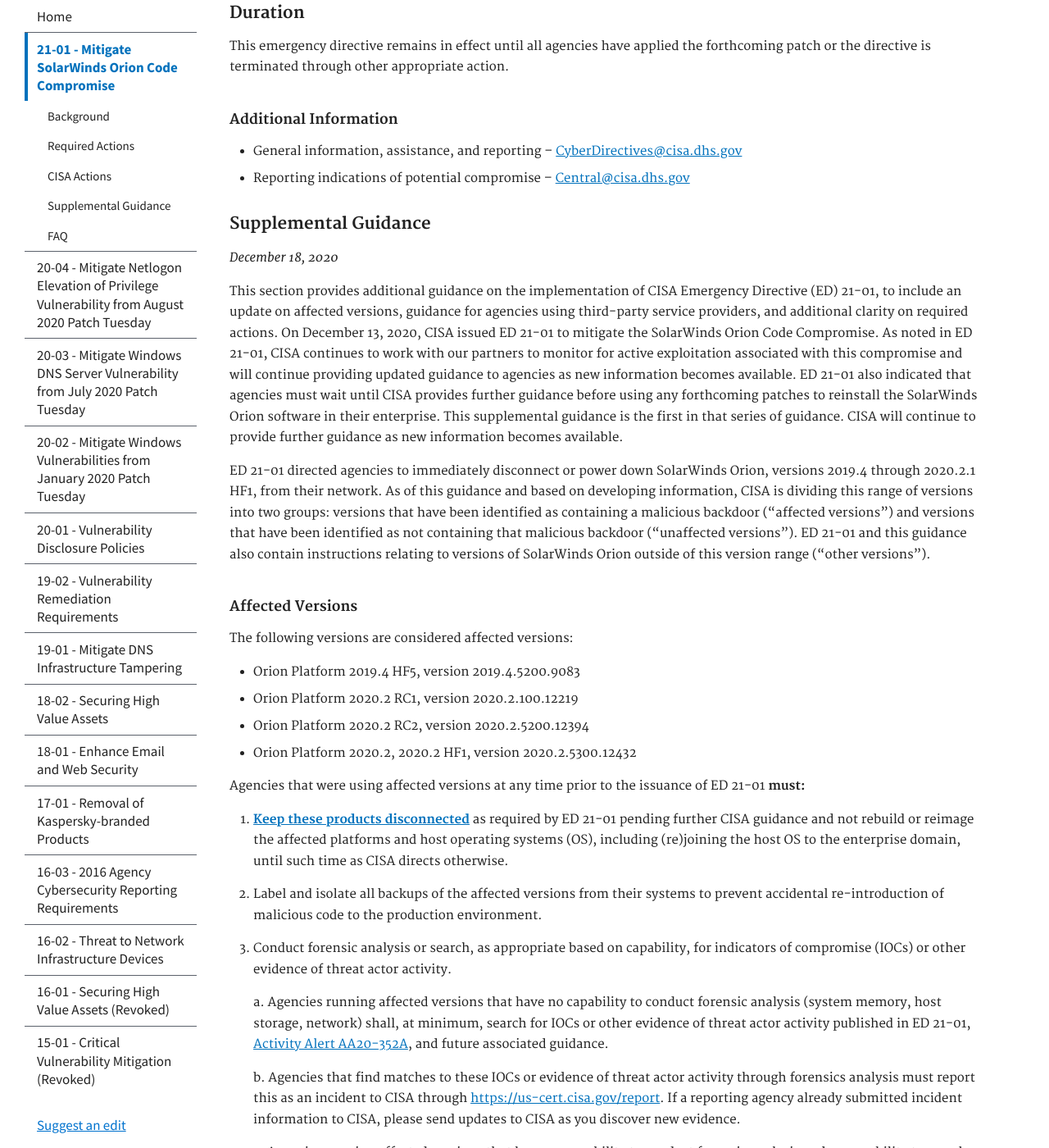
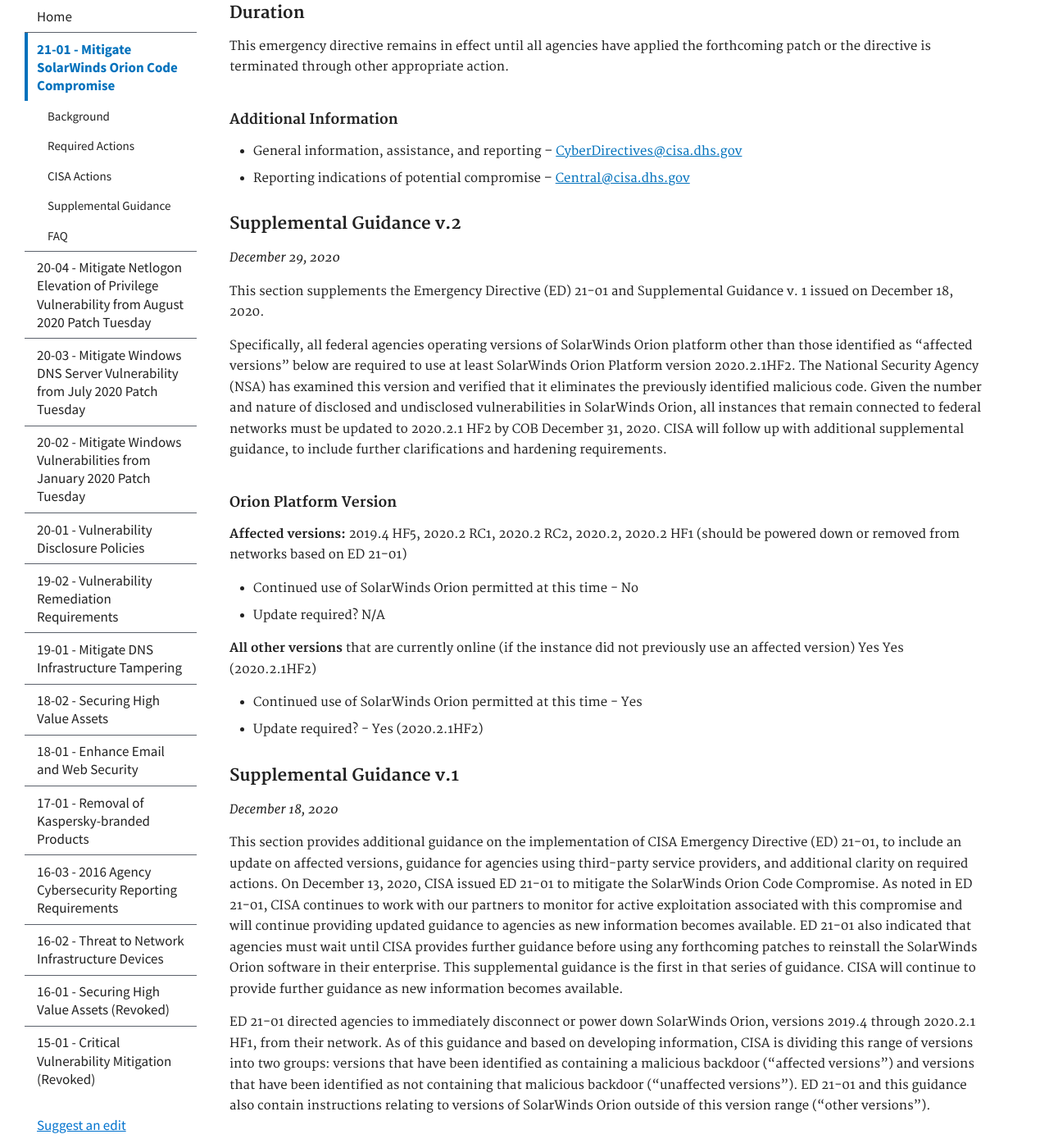
Before and after one commit to cisagov/cyber.dhs.gov, a Jekyll site: the page built from pages/ed-21-01.md, in a window 1280 px wide and 1400 px high, scrolled down 3217 px. Shown: the whole window at 82% size. Built offline with Jekyll 4.4.1, drawn with Linux system fonts in a browser that asks for light colours.

Commit message:
Supplemental Guidance V2 for 21-01

```diff
--- a/pages/ed-21-01.md
+++ b/pages/ed-21-01.md
@@ -112,7 +112,25 @@ This emergency directive remains in effect until all agencies have applied the f
 * General information, assistance, and reporting -- <CyberDirectives@cisa.dhs.gov>
 * Reporting indications of potential compromise -- <Central@cisa.dhs.gov>
 
-### Supplemental Guidance
+### Supplemental Guidance v.2
+_December 29, 2020_
+
+This section supplements the Emergency Directive (ED) 21-01 and Supplemental Guidance v. 1 issued on December 18, 2020.
+
+Specifically, all federal agencies operating versions of SolarWinds Orion platform other than those identified as “affected versions” below are required to use at least SolarWinds Orion Platform version 2020.2.1HF2. The National Security Agency (NSA) has examined this version and verified that it eliminates the previously identified malicious code. Given the number and nature of disclosed and undisclosed vulnerabilities in SolarWinds Orion, all instances that remain connected to federal networks must be updated to 2020.2.1 HF2 by COB December 31, 2020. CISA will follow up with additional supplemental guidance, to include further clarifications and hardening requirements.
+
+
+#### Orion Platform Version
+
+**Affected versions:** 2019.4 HF5, 2020.2 RC1, 2020.2 RC2, 2020.2, 2020.2 HF1 (should be powered down or removed from networks based on ED 21-01)
+-   Continued use of SolarWinds Orion permitted at this time - No
+-   Update required? N/A
+
+**All other versions** that are currently online (if the instance did not previously use an affected version)	Yes	Yes (2020.2.1HF2)
+-   Continued use of SolarWinds Orion permitted at this time - Yes
+-   Update required? - Yes (2020.2.1HF2)
+
+### Supplemental Guidance v.1
 _December 18, 2020_
 
 This section provides additional guidance on the implementation of CISA Emergency Directive (ED) 21-01, to include an update on affected versions, guidance for agencies using third-party service providers, and additional clarity on required actions. On December 13, 2020, CISA issued ED 21-01 to mitigate the SolarWinds Orion Code Compromise. As noted in ED 21-01, CISA continues to work with our partners to monitor for active exploitation associated with this compromise and will continue providing updated guidance to agencies as new information becomes available. ED 21-01 also indicated that agencies must wait until CISA provides further guidance before using any forthcoming patches to reinstall the SolarWinds Orion software in their enterprise. This supplemental guidance is the first in that series of guidance. CISA will continue to provide further guidance as new information becomes available.
```
